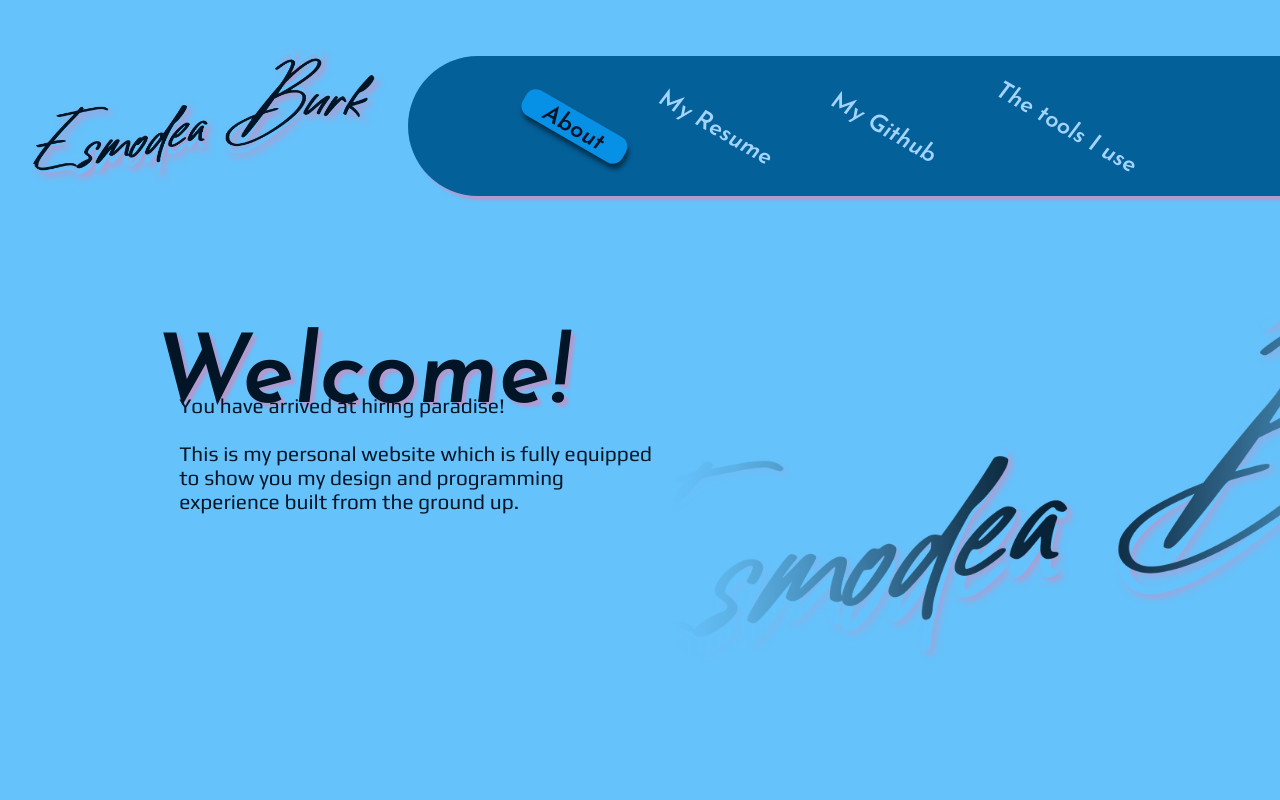
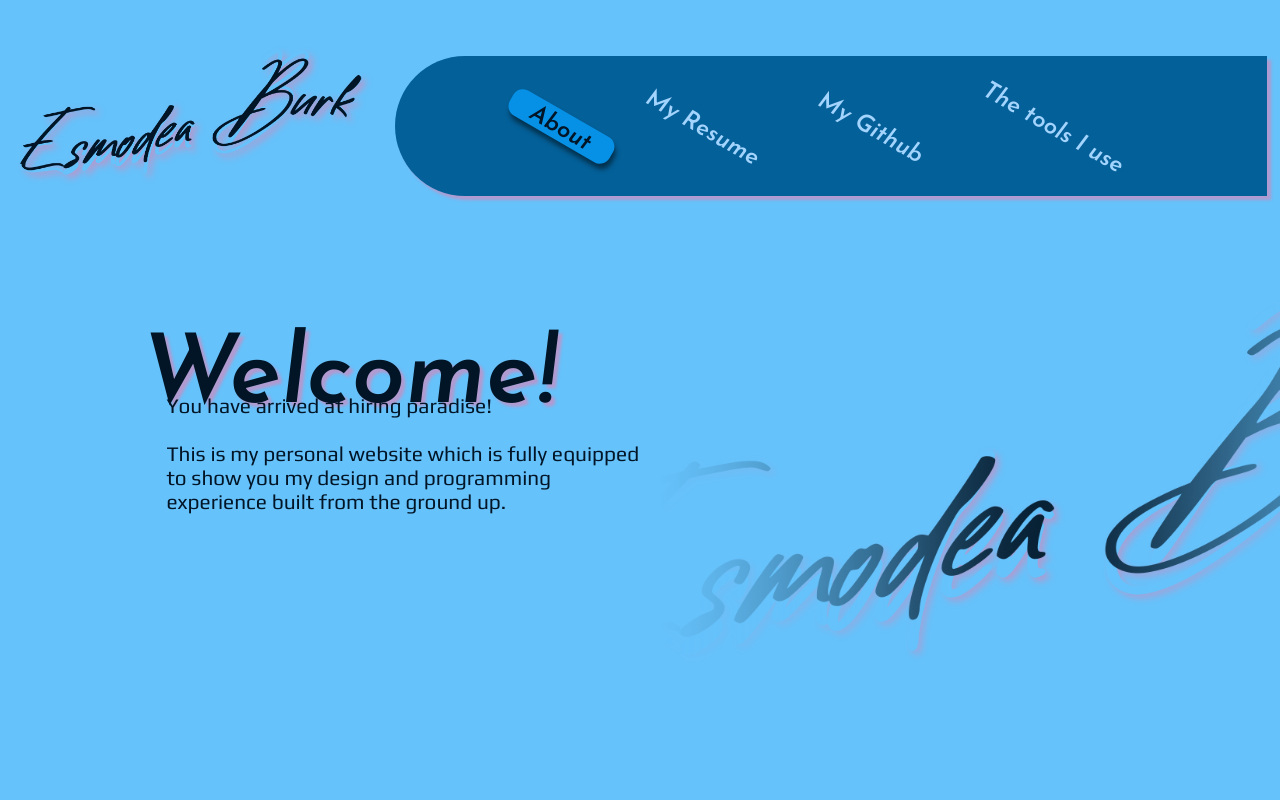
Before and after one commit to esmodea/MyPortfolio, a React (Create React App) app in the folder portfolio-fe/: page /about in a window 1280 px wide. Shown: the top 800 px of the page. Built offline with nearby package versions, Linux system fonts and the light colour scheme; no server answers.

Commit message:
Fixed horizontal scroll bug on chrome.

```diff
--- a/portfolio-fe/src/App.css
+++ b/portfolio-fe/src/App.css
@@ -9,4 +9,5 @@
     background-color: #66C2FB;
     transition: 0s;
     min-height: 100vh;
+    max-width: 98vw;
 }
```
